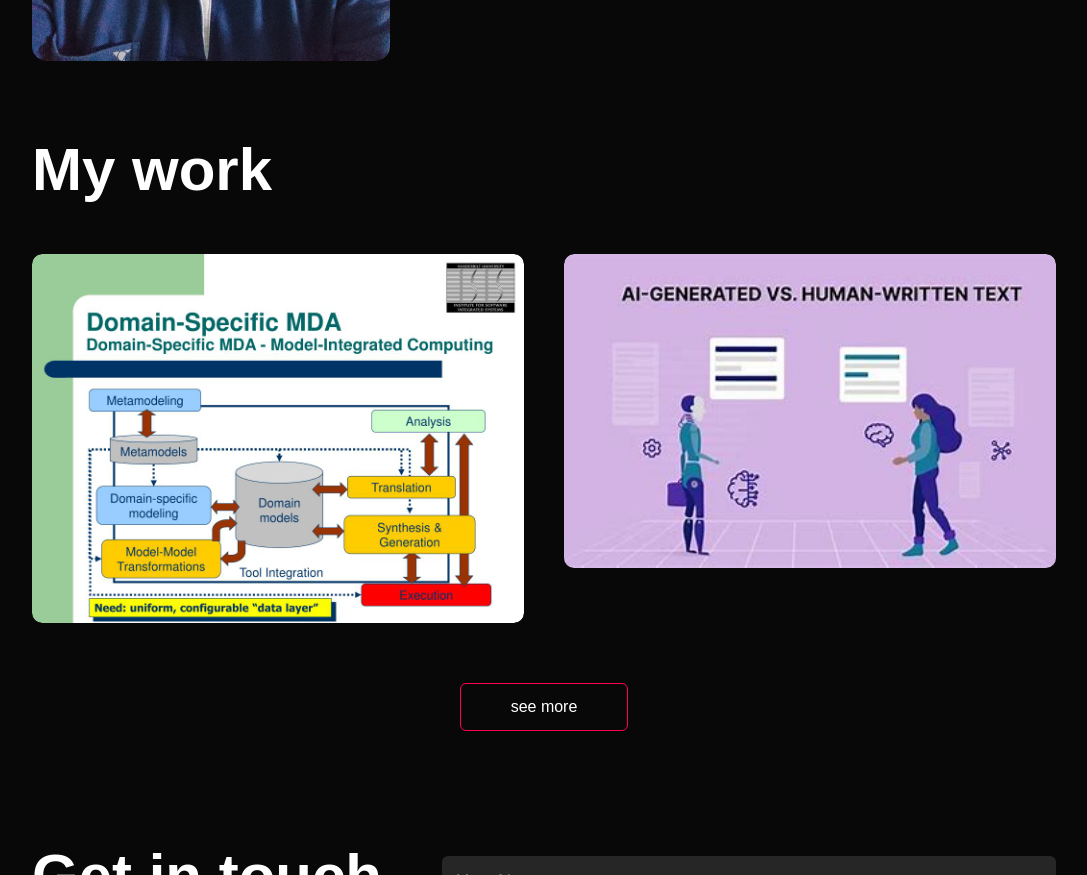
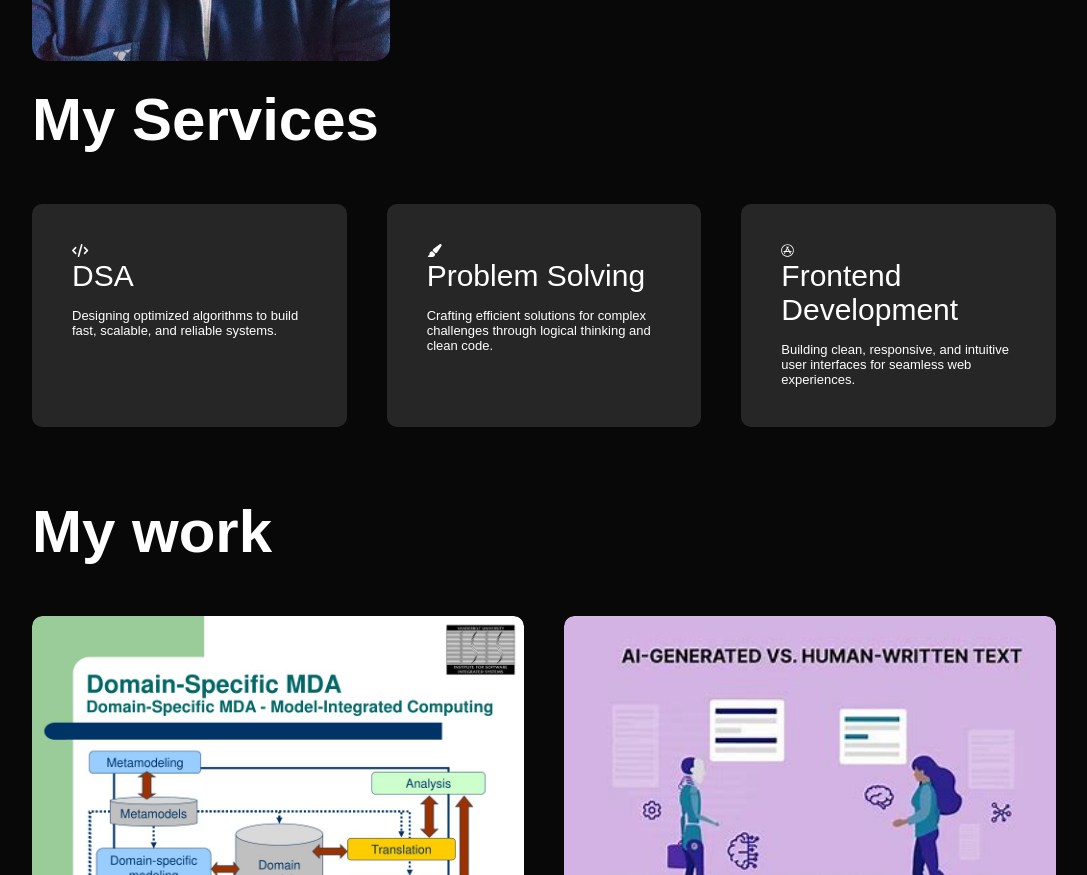
Before and after one commit to abhinayganavena/E---portfolio, a plain HTML site: page index.html in a window 1280 px wide. Shown: the part 1227-2102 px from the top of the page, without its empty margins (96-1183 px from the left). Drawn offline with Linux system fonts and the light colour scheme.

Commit message:
Update index.html

```diff
--- a/index.html
+++ b/index.html
@@ -1,3 +1,4 @@
+
 <!DOCTYPE html>
 <html lang="en">
 <head>
@@ -73,6 +74,35 @@
                             <li><span>2025</span><br>Graduating in B.Tech CSM</li>
                         </ul>
                     </div>
+                </div>
+            </div>
+        </div>
+    </div>
+    <div class="services">
+        <div class="container">
+            <h1 class="sub-title">My Services</h1>
+            <div class="services-list">
+                <div>
+                    <i class="fa-solid fa-code"></i>
+                    <h2>DSA</h2>
+                    <p> Designing optimized algorithms to build fast, scalable, and reliable systems.
+
+                    </p>
+                    <!-- <a href="#">Learn More</a> -->
+                </div>
+                <div>
+                    <i class="fa-solid fa-paint-brush"></i>
+                    <h2>Problem Solving </h2>
+                    <p> Crafting efficient solutions for complex challenges through logical thinking and clean code.</p>
+                    <!-- <a href="#">Learn More</a> -->
+                </div>
+                <div>
+                    <i class="fa-brands fa-app-store"></i>
+                    <h2>Frontend Development</h2>
+                    <p>Building clean, responsive, and intuitive user interfaces for seamless web experiences.
+
+                    </p>
+                    <!-- <a href="#">Learn More</a> -->
                 </div>
             </div>
         </div>
```
